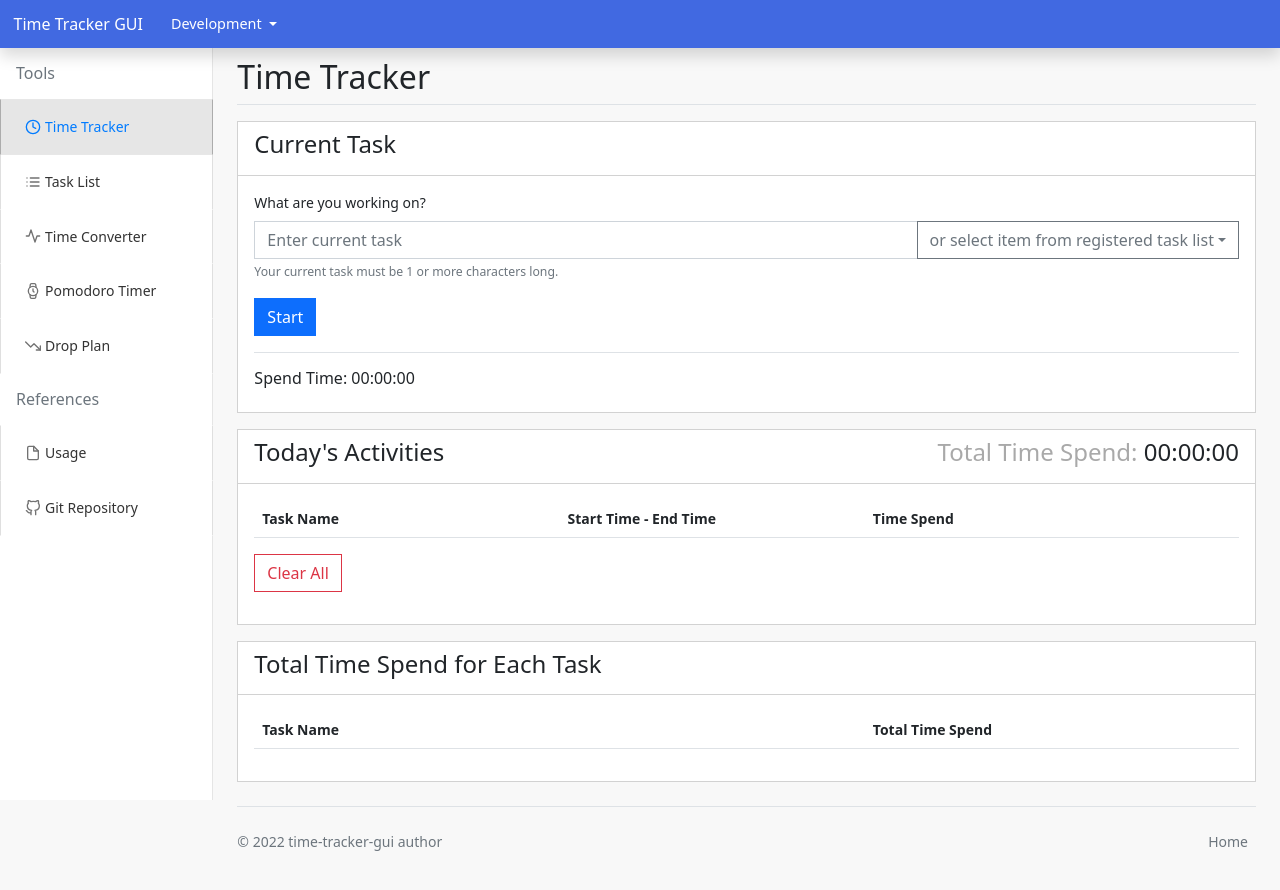
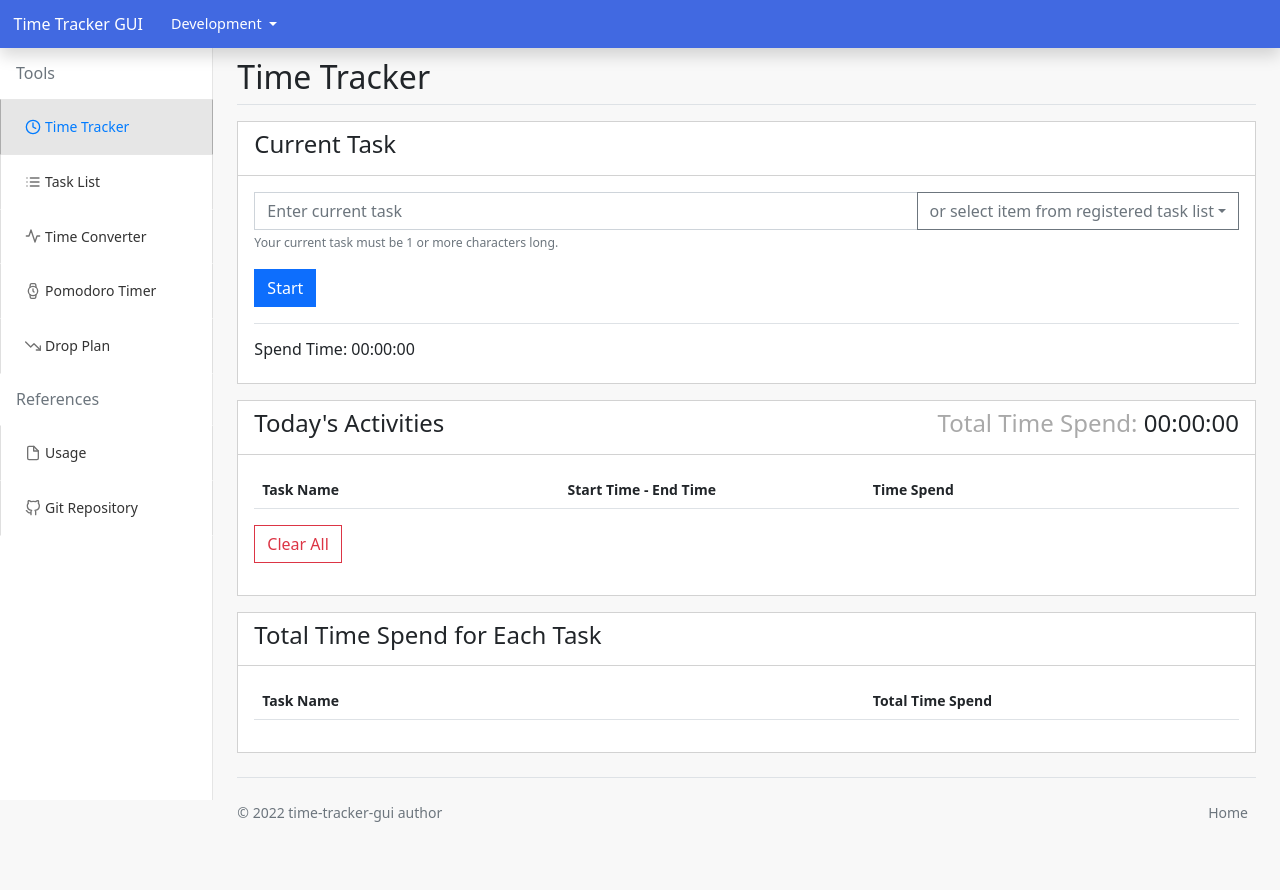
Before and after one commit to k-makino-jp/time-tracker-gui, a Vue app: page / in a window 1280 px wide. Shown: the top 890 px of the page. Built offline with nearby package versions, Linux system fonts and the light colour scheme.

Commit message:
improve ui

```diff
--- a/src/components/TimeTracker.vue
+++ b/src/components/TimeTracker.vue
@@ -7,7 +7,6 @@
     </div>
     <div class="card-body">
       <form @submit.prevent="trigger">
-        <label for="taskname" class="form-label">What are you working on?</label>
         <div class="input-group">
           <input v-model="task.name" class="form-control" id="taskname" placeholder="Enter current task" pattern=".+"
             required>
```
